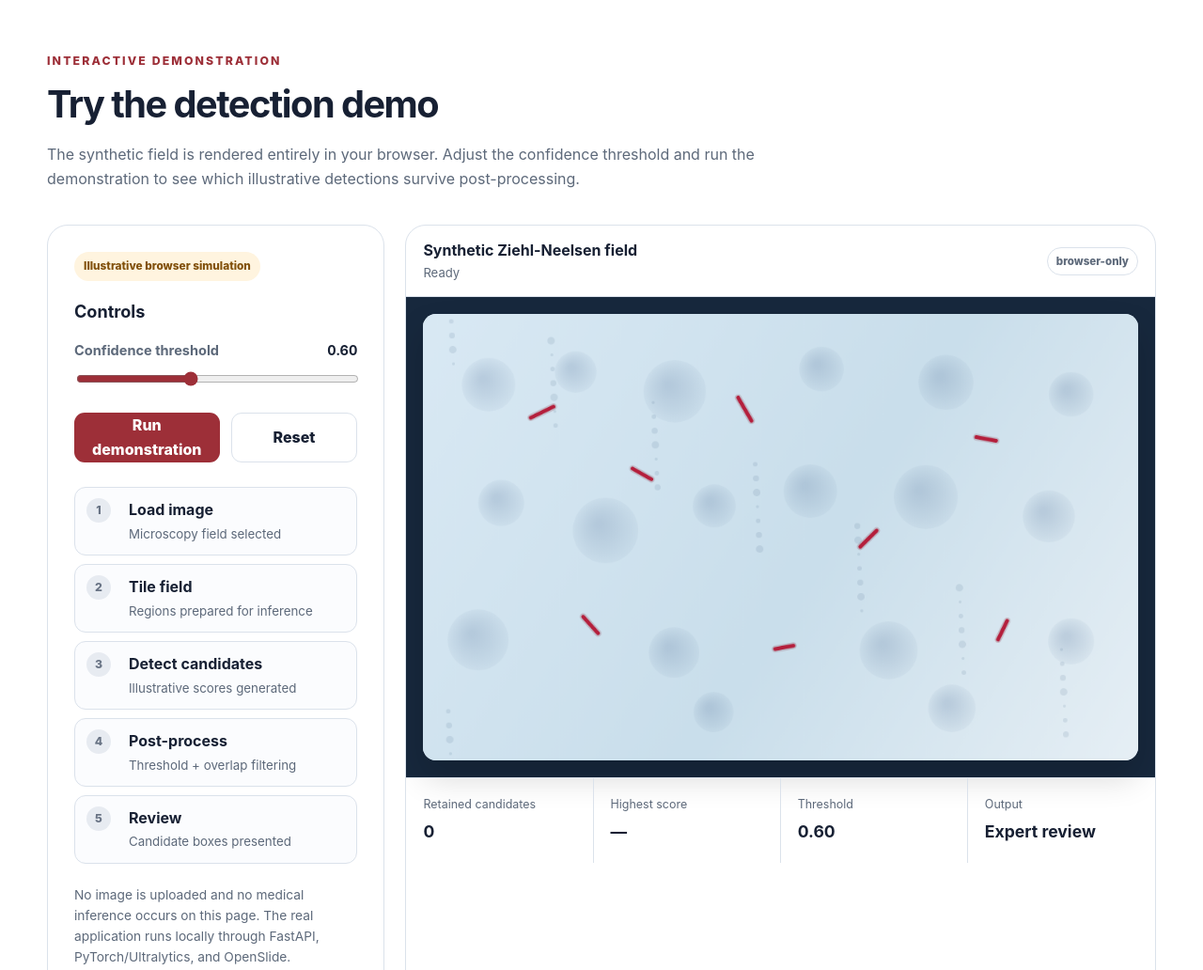
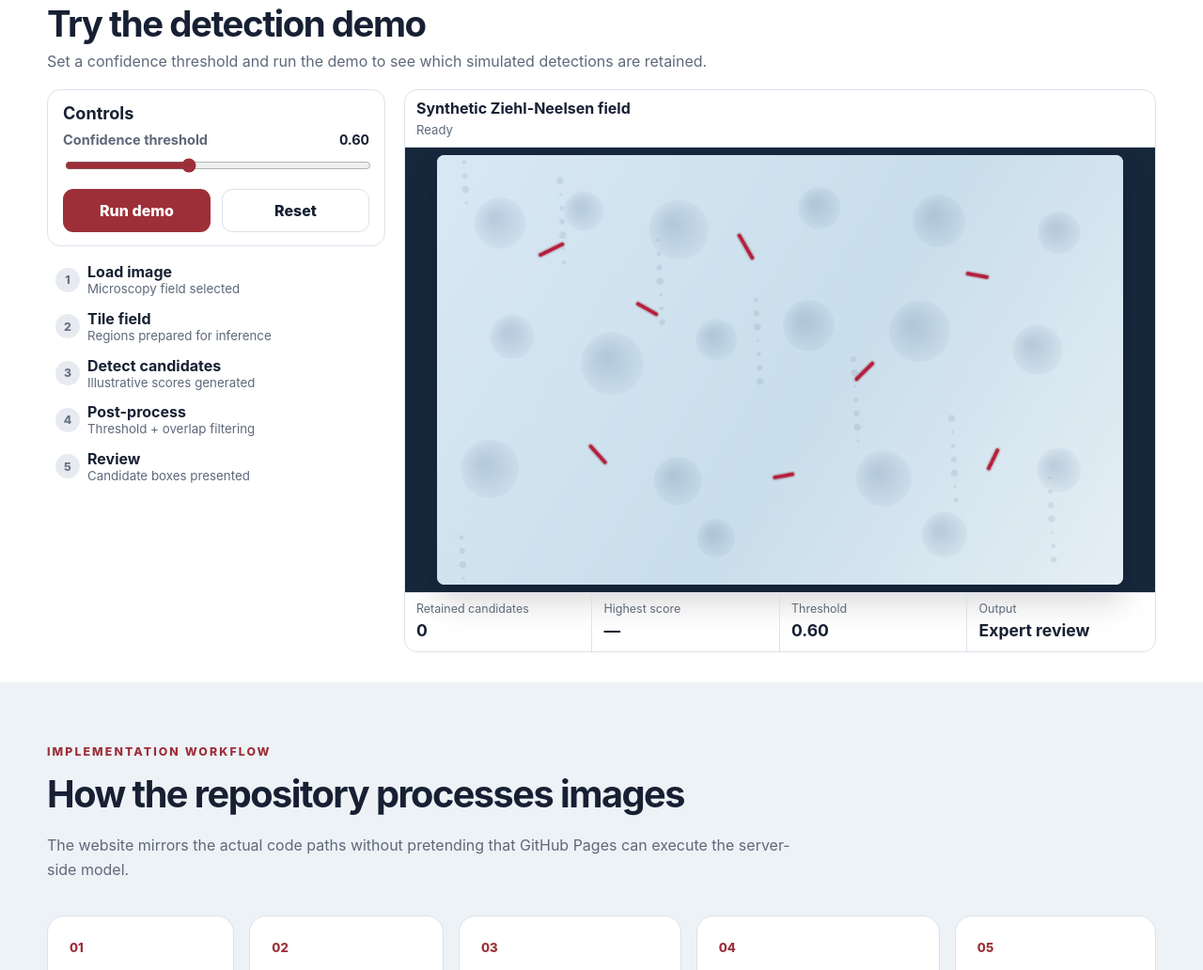
Before and after one commit to abusuraihsakhri/tb_afb_detection, a plain HTML site: page docs/index.html in a window 1280 px wide. Shown: the part 813-1845 px from the top of the page at 94% size. Drawn offline with Linux system fonts and the light colour scheme.

Commit message:
Fit the demo to the browser window

```diff
--- a/docs/index.html
+++ b/docs/index.html
@@ -6,7 +6,7 @@
   <meta name="description" content="Interactive project website for the TB AFB Detection research toolkit, demonstrating the microscopy and whole-slide candidate-detection workflow.">
   <meta http-equiv="Content-Security-Policy" content="default-src 'self'; script-src 'self'; style-src 'self'; img-src 'self' data: blob:; object-src 'none'; base-uri 'none'; form-action 'none'">
   <title>TB AFB Detection — Interactive Project Demo</title>
-  <link rel="stylesheet" href="styles.css">
+  <link rel="stylesheet" href="styles.css?v=2">
 </head>
 <body>
   <a class="skip-link" href="#main">Skip to content</a>
@@ -48,32 +48,22 @@
     <section class="section demo-section" id="demo">
       <div class="shell">
         <div class="section-heading">
-          <p class="eyebrow">Interactive demonstration</p>
           <h2>Try the detection demo</h2>
-          <p>The synthetic field is rendered entirely in your browser. Adjust the confidence threshold and run the demonstration to see which illustrative detections survive post-processing.</p>
+          <p>Set a confidence threshold and run the demo to see which simulated detections are retained.</p>
         </div>
         <div class="demo-layout">
           <section class="demo-controls" aria-label="Demo controls">
-            <div class="demo-badge">Illustrative browser simulation</div>
             <h3>Controls</h3>
             <label class="slider-label" for="threshold">Confidence threshold <output id="threshold-value" for="threshold">0.60</output></label>
             <input id="threshold" type="range" min="0.40" max="0.90" step="0.05" value="0.60">
             <div class="button-row">
-              <button class="button primary" id="run-demo" type="button">Run demonstration</button>
+              <button class="button primary" id="run-demo" type="button">Run demo</button>
               <button class="button secondary" id="reset-demo" type="button">Reset</button>
             </div>
-            <div class="stage-list" aria-label="Pipeline stages">
-              <div class="stage" data-stage="input"><span>1</span><div><strong>Load image</strong><small>Microscopy field selected</small></div></div>
-              <div class="stage" data-stage="tile"><span>2</span><div><strong>Tile field</strong><small>Regions prepared for inference</small></div></div>
-              <div class="stage" data-stage="detect"><span>3</span><div><strong>Detect candidates</strong><small>Illustrative scores generated</small></div></div>
-              <div class="stage" data-stage="post"><span>4</span><div><strong>Post-process</strong><small>Threshold + overlap filtering</small></div></div>
-              <div class="stage" data-stage="review"><span>5</span><div><strong>Review</strong><small>Candidate boxes presented</small></div></div>
-            </div>
-            <p class="demo-note">No image is uploaded and no medical inference occurs on this page. The real application runs locally through FastAPI, PyTorch/Ultralytics, and OpenSlide.</p>
           </section>
 
           <section class="demo-visual" aria-label="Synthetic microscopy demonstration">
-            <div class="viewer-bar"><div><strong>Synthetic Ziehl-Neelsen field</strong><span id="demo-status">Ready</span></div><span class="viewer-chip">browser-only</span></div>
+            <div class="viewer-bar"><div><strong>Synthetic Ziehl-Neelsen field</strong><span id="demo-status" role="status">Ready</span></div></div>
             <div class="canvas-wrap"><canvas id="demo-canvas" width="960" height="600" aria-label="Synthetic microscopy field with illustrative AFB candidate boxes"></canvas></div>
             <div class="demo-metrics" aria-live="polite">
               <article><span>Retained candidates</span><strong id="candidate-count">0</strong></article>
@@ -82,6 +72,13 @@
               <article><span>Output</span><strong>Expert review</strong></article>
             </div>
           </section>
+          <div class="stage-list" aria-label="Pipeline stages">
+            <div class="stage" data-stage="input"><span>1</span><div><strong>Load image</strong><small>Microscopy field selected</small></div></div>
+            <div class="stage" data-stage="tile"><span>2</span><div><strong>Tile field</strong><small>Regions prepared for inference</small></div></div>
+            <div class="stage" data-stage="detect"><span>3</span><div><strong>Detect candidates</strong><small>Illustrative scores generated</small></div></div>
+            <div class="stage" data-stage="post"><span>4</span><div><strong>Post-process</strong><small>Threshold + overlap filtering</small></div></div>
+            <div class="stage" data-stage="review"><span>5</span><div><strong>Review</strong><small>Candidate boxes presented</small></div></div>
+          </div>
         </div>
       </div>
     </section>
--- a/docs/styles.css
+++ b/docs/styles.css
@@ -18,7 +18,8 @@
 }
 
 html {
-  scroll-behavior:smooth
+  scroll-behavior:smooth;
+  scroll-padding-top:73px
 }
 
 body {
@@ -266,7 +267,7 @@ h3 {
 }
 
 .section {
-  padding:84px 0
+  padding:clamp(32px,8vh,84px) 0
 }
 
 .muted {
@@ -283,42 +284,52 @@ h3 {
 }
 
 .demo-section {
+  padding:clamp(18px,4vh,36px) 0;
   background:#fff
+}
+
+.demo-section .section-heading {
+  margin-bottom:16px
+}
+
+.demo-section h2 {
+  font-size:clamp(1.8rem,3vw,2.5rem);
+  margin-bottom:6px
+}
+
+.demo-section .section-heading p {
+  margin:0
 }
 
 .demo-layout {
   display:grid;
-  grid-template-columns:minmax(280px,.72fr) minmax(0,1.6fr);
-  gap:22px;
-  align-items:stretch
+  grid-template-columns:minmax(230px,.72fr) minmax(0,1.6fr);
+  grid-template-rows:auto 1fr;
+  grid-template-areas:"controls visual" "stages visual";
+  gap:12px 20px;
+  align-items:start
 }
 
 .demo-controls,.demo-visual {
   border:1px solid var(--line);
-  border-radius:22px;
+  border-radius:14px;
   background:var(--surface)
 }
 
 .demo-controls {
-  padding:28px
+  grid-area:controls;
+  padding:14px 16px
 }
 
-.demo-badge {
-  display:inline-flex;
-  margin-bottom:22px;
-  padding:6px 10px;
-  border-radius:999px;
-  background:#fff4df;
-  color:#81500a;
-  font-size:.74rem;
-  font-weight:800
+.demo-controls h3 {
+  margin-bottom:8px
 }
 
 .slider-label {
   display:flex;
   justify-content:space-between;
   gap:20px;
-  margin:20px 0 8px;
+  margin:0 0 4px;
   color:var(--muted);
   font-size:.91rem;
   font-weight:700
@@ -335,7 +346,7 @@ h3 {
 }
 
 .button-row {
-  margin:20px 0 26px
+  margin:10px 0 0
 }
 
 .button-row .button {
@@ -343,19 +354,20 @@ h3 {
 }
 
 .stage-list {
+  grid-area:stages;
   display:grid;
-  gap:9px
+  gap:3px
 }
 
 .stage {
   display:grid;
-  grid-template-columns:34px 1fr;
-  gap:11px;
-  align-items:start;
-  padding:11px 12px;
-  border:1px solid var(--line);
-  border-radius:12px;
-  background:#fbfcfe;
+  grid-template-columns:26px 1fr;
+  gap:8px;
+  align-items:center;
+  padding:4px 8px;
+  line-height:1.25;
+  border:1px solid transparent;
+  border-radius:6px;
   transition:.18s ease
 }
 
@@ -376,7 +388,6 @@ h3 {
 }
 
 .stage small {
-  margin-top:2px;
   color:var(--muted)
 }
 
@@ -400,23 +411,18 @@ h3 {
   color:#fff
 }
 
-.demo-note {
-  margin:22px 0 0;
-  color:var(--muted);
-  font-size:.86rem
-}
-
 .demo-visual {
+  grid-area:visual;
   overflow:hidden
 }
 
 .viewer-bar {
-  min-height:66px;
+  min-height:54px;
   display:flex;
   justify-content:space-between;
   gap:20px;
   align-items:center;
-  padding:14px 18px;
+  padding:7px 12px;
   border-bottom:1px solid var(--line)
 }
 
@@ -429,17 +435,8 @@ h3 {
   font-size:.82rem
 }
 
-.viewer-chip {
-  padding:5px 9px;
-  border:1px solid var(--line);
-  border-radius:999px;
-  color:var(--muted);
-  font-size:.72rem;
-  font-weight:800
-}
-
 .canvas-wrap {
-  padding:18px;
+  padding:8px;
   background:#17283d
 }
 
@@ -447,7 +444,8 @@ h3 {
   display:block;
   width:100%;
   height:auto;
-  border-radius:14px;
+  margin-inline:auto;
+  border-radius:8px;
   background:#dbe8f1;
   box-shadow:0 18px 35px rgba(0,0,0,.16)
 }
@@ -459,8 +457,8 @@ h3 {
 }
 
 .demo-metrics article {
-  min-height:88px;
-  padding:18px;
+  min-height:58px;
+  padding:7px 12px;
   border-right:1px solid var(--line)
 }
 
@@ -478,7 +476,6 @@ h3 {
 }
 
 .demo-metrics strong {
-  margin-top:5px;
   font-size:1.1rem
 }
 
@@ -654,14 +651,43 @@ footer {
 
 }
 
+@media(min-width:901px) {
+  #demo-canvas {
+    /* The 960 by 600 field keeps its aspect ratio as window height changes. */
+    max-width:max(320px,calc(160dvh - 550px))
+  }
+}
+
 @media(max-width:900px) {
-  .hero-grid,.demo-layout,.split,.validation-grid {
+  .hero-grid,.split,.validation-grid {
   grid-template-columns:1fr;
   gap:42px
 }
 
+html {
+  scroll-padding-top:12px
+}
+
+.site-header {
+  position:static
+}
+
+.nav {
+  flex-wrap:wrap;
+  gap:6px 18px;
+  padding-block:8px
+}
+
+nav {
+  flex-wrap:wrap;
+  gap:4px 14px
+}
+
 .demo-layout {
-  gap:18px
+  grid-template-columns:minmax(0,1fr);
+  grid-template-rows:auto;
+  grid-template-areas:"controls" "visual" "stages";
+  gap:12px
 }
 
 .demo-metrics {
@@ -674,10 +700,6 @@ footer {
 
 .demo-metrics article:nth-child(-n+2) {
   border-bottom:1px solid var(--line)
-}
-
-nav a:not(:last-child) {
-  display:none
 }
 
 }
@@ -695,21 +717,12 @@ h1 {
   font-size:clamp(2.5rem,15vw,4rem)
 }
 
-.cards.five,.demo-metrics {
+.cards.five {
   grid-template-columns:1fr
 }
 
 .cards.five .card:last-child {
   grid-column:auto
-}
-
-.demo-metrics article {
-  border-right:0;
-  border-bottom:1px solid var(--line)
-}
-
-.demo-metrics article:last-child {
-  border-bottom:0
 }
 
 .callout,.footer-grid {
@@ -722,3 +735,17 @@ h1 {
 }
 
 }
+
+@media(prefers-reduced-motion:reduce) {
+  html {
+    scroll-behavior:auto
+  }
+
+  .button,.stage {
+    transition:none
+  }
+
+  .button:hover {
+    transform:none
+  }
+}
```
